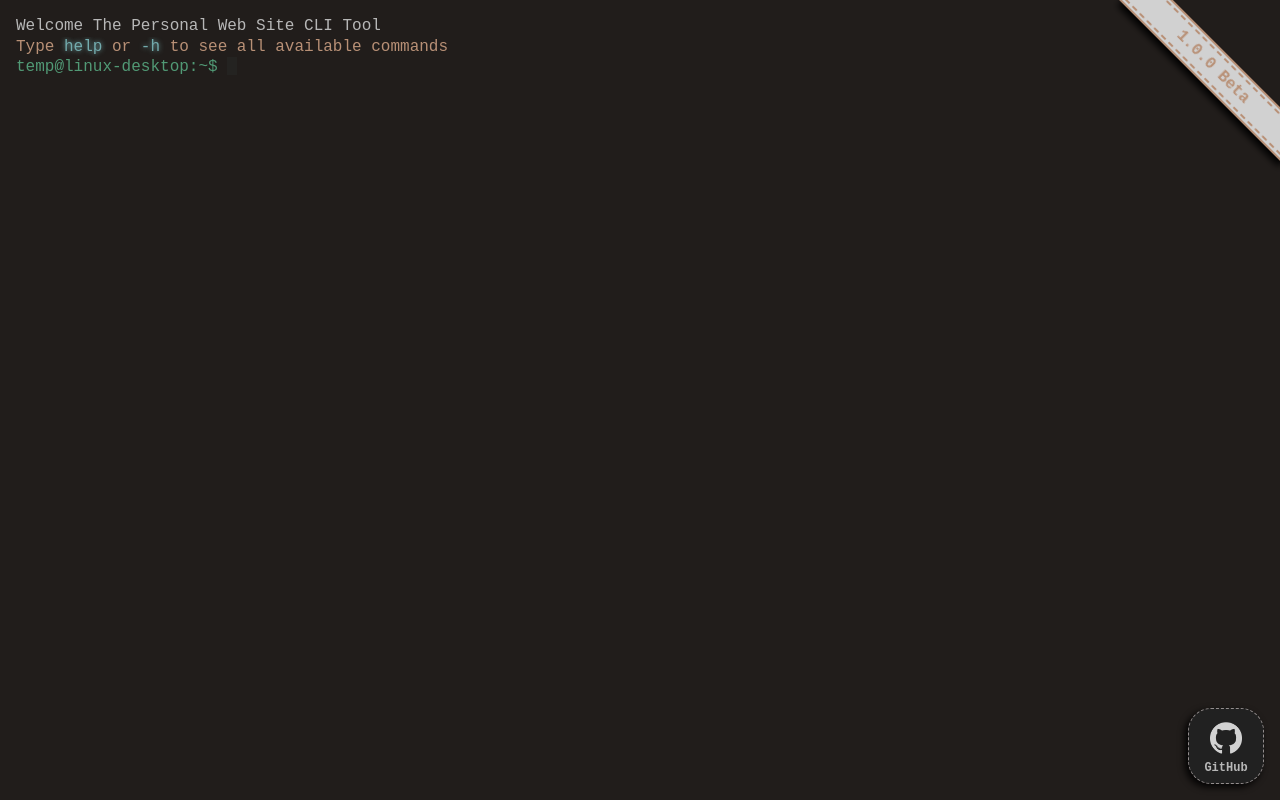
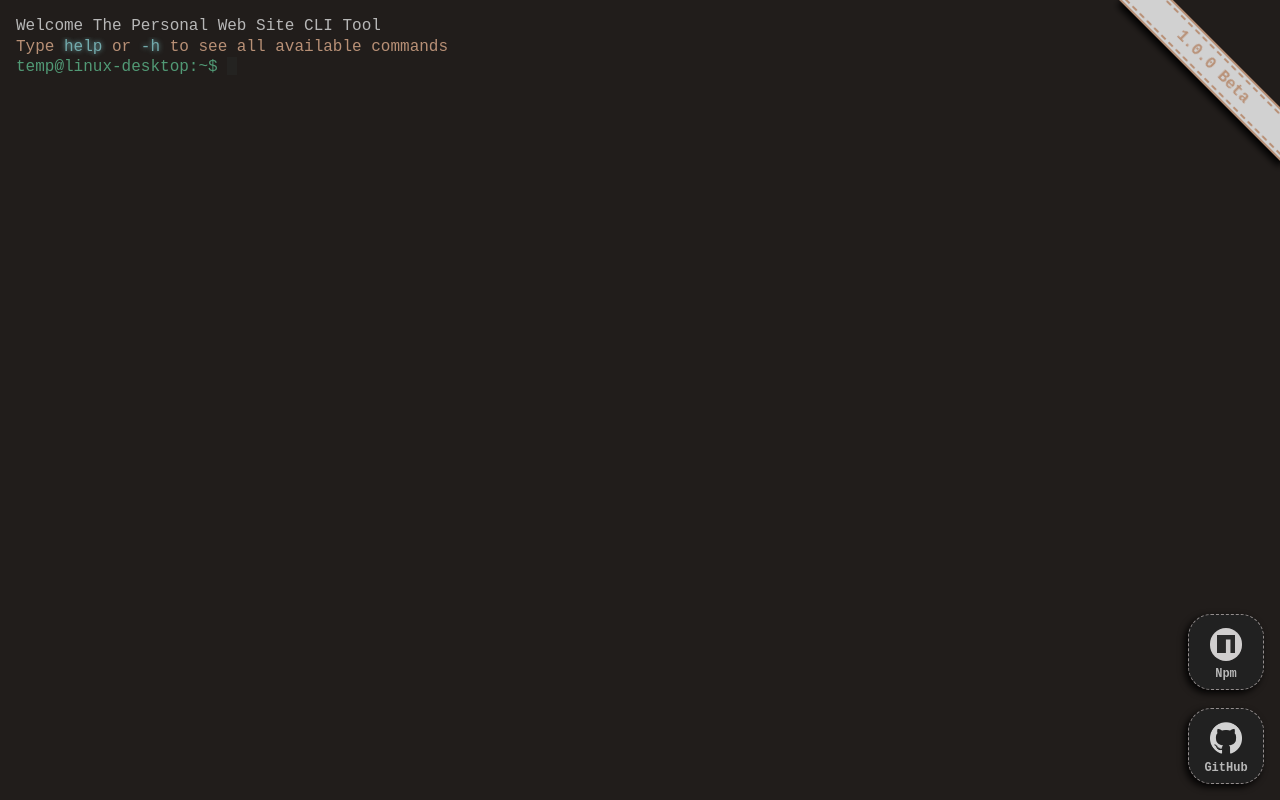
Before and after one commit to salihkesepara/salihkeseparacom, a React (Create React App) app: page / in a window 1280 px wide. Built offline with nearby package versions, Linux system fonts and the light colour scheme.

Commit message:
npm added

```diff
--- a/src/assets/styles/App.scss
+++ b/src/assets/styles/App.scss
@@ -98,7 +98,8 @@ body {
   }
 }
 
-#github {
+#github,
+#npm {
   position: fixed;
   right: 16px;
   bottom: 16px;
@@ -128,27 +129,43 @@ body {
   }
 }
 
-#github:hover {
-  bottom: 20px;
+#github:hover,
+#npm:hover {
   background-color: #272727;
   animation: github-hover-on-animation .2s;
 }
 
 @keyframes github-hover-on-animation {
   from {
-    bottom: 16px;
     background: #212121;
   }
 
   to {
-    bottom: 20px;
     background-color: #272727;
   }
 }
 
 @media only screen and (max-width: $phones) {
   #github,
-  #version-sticker {
+  #version-sticker,
+  #npm {
     display: none;
   }
 }
+
+#npm {
+  bottom: 110px;
+  background: #212121;
+
+  .img-box {
+    padding: 7px 7px 4px 7px;
+    margin-bottom: 7px;
+    background-color: #d0cece;
+    border-radius: 26px;
+  }
+
+  img {
+    width: 18px;
+    margin-bottom: 0;
+  }
+}
--- a/src/components/GitHub.tsx
+++ b/src/components/GitHub.tsx
@@ -1,5 +1,4 @@
-/* eslint-disable @typescript-eslint/no-var-requires */
-const gitHubLogo = require('src/assets/images/github.png')
+import gitHubLogo from 'src/assets/images/github.png'
 
 const GitHub = () => {
   return (
--- /dev/null
+++ b/src/components/Npm.tsx
@@ -0,0 +1,17 @@
+import npm from 'src/assets/images/npm.svg'
+
+const Npm = () => {
+  return (
+    <a href="https://github.com/salihkesepara/salihkeseparacom"
+      target="_blank"
+      id="npm">
+      <div className="img-box">
+        <img src={npm}
+          alt="go to github repo" />
+      </div>
+      <span>Npm</span>
+    </a>
+  )
+}
+
+export default Npm
--- a/src/views/Home.tsx
+++ b/src/views/Home.tsx
@@ -2,6 +2,7 @@ import Terminal from 'src/components/Terminal'
 import template from 'src/template'
 import VersionSticker from 'src/components/VersionSticker'
 import GitHub from 'src/components/GitHub'
+import Npm from 'src/components/Npm'
 
 const Home = () => {
   const commands: Array<{ name: string, value?: any }> = [
@@ -26,6 +27,7 @@ const Home = () => {
         className="custom-terminal"
       />
       <VersionSticker />
+      <Npm />
       <GitHub />
     </>
   )
```
Also changed, not shown: src/dts/custom.d.ts (added, +9 -0 lines), src/assets/images/npm.png (added), src/assets/images/npm.svg (added).
